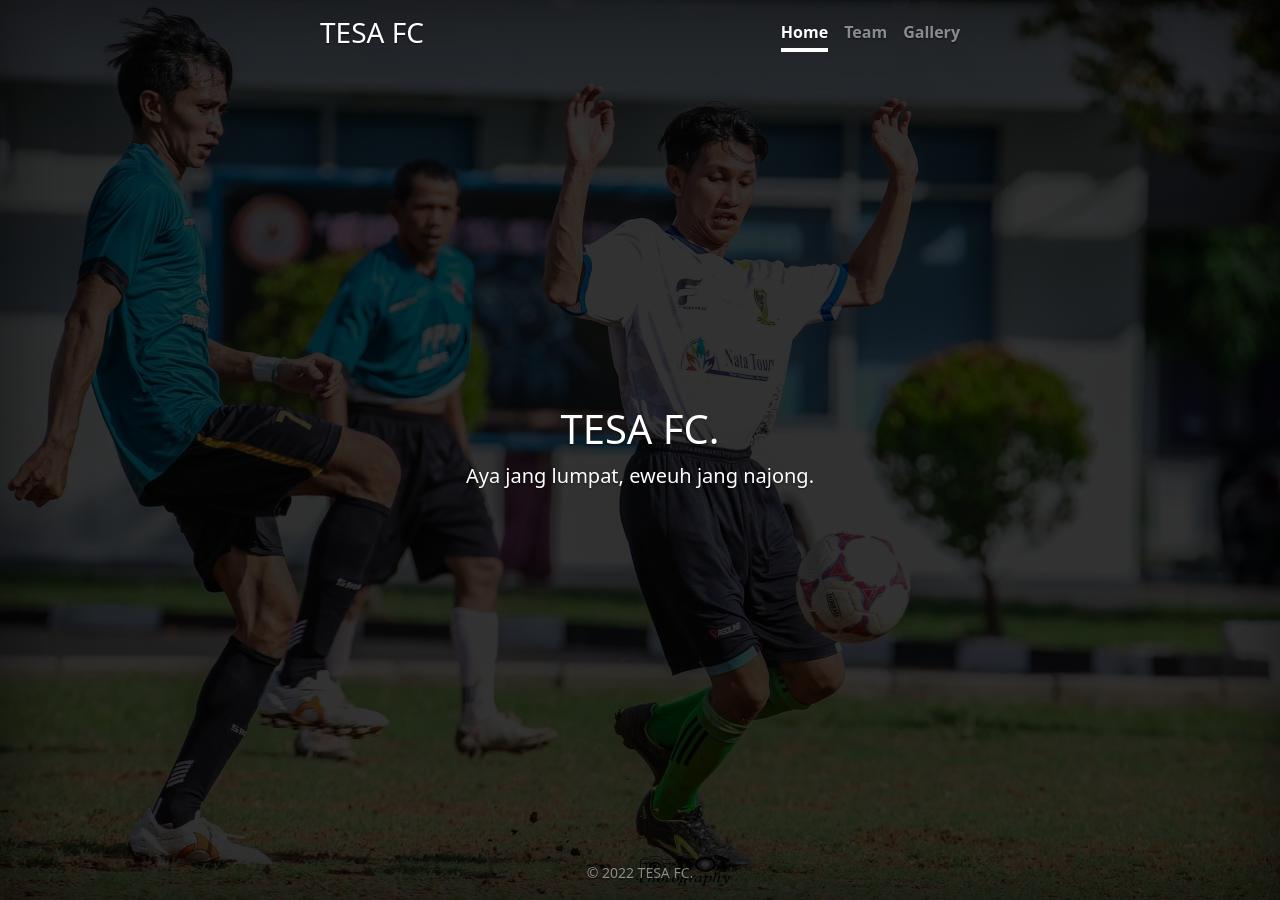
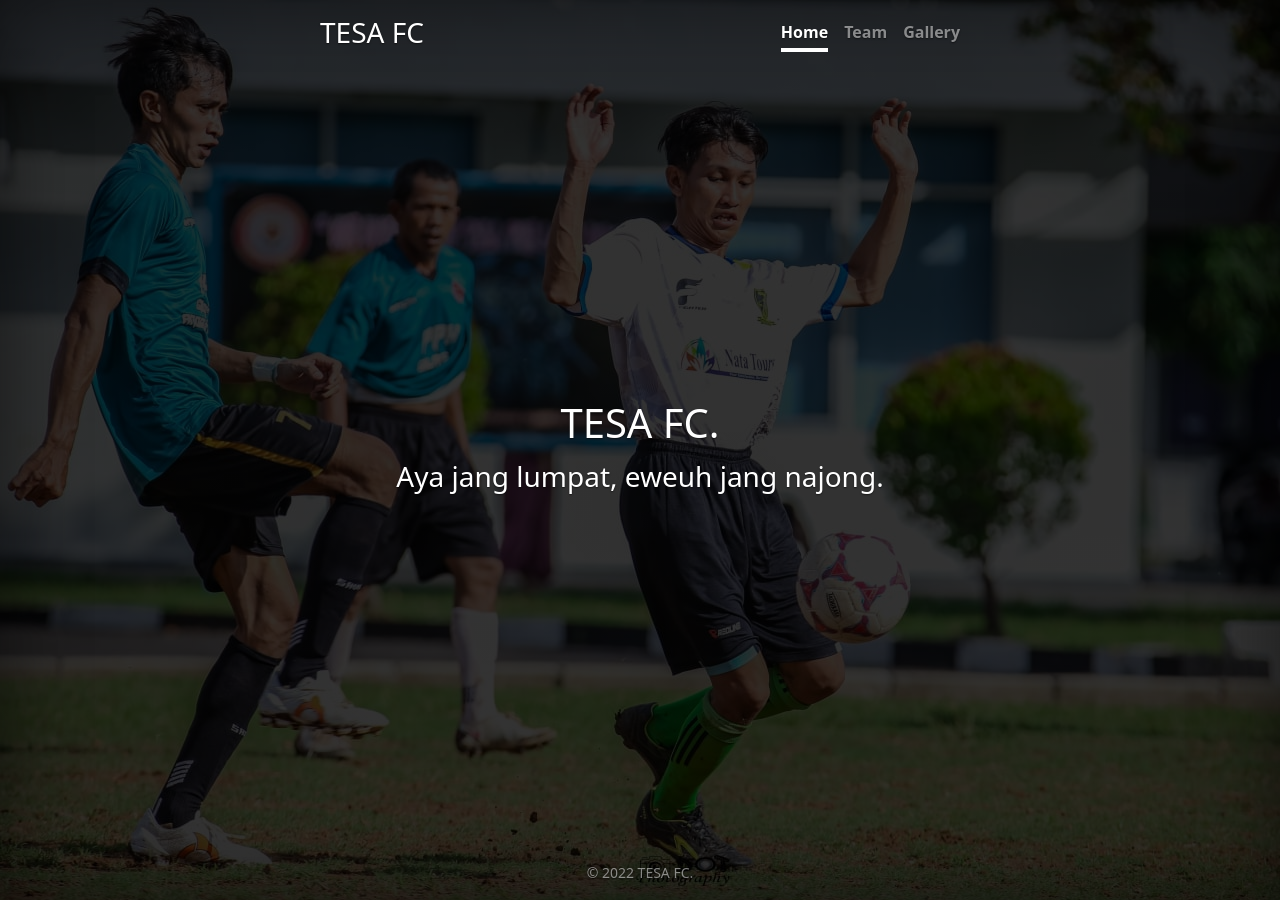
Before and after one commit to tesafc/www, a Jekyll site: the page built from index.html, in a window 1280 px wide. Built offline with Jekyll 4.4.1, drawn with Linux system fonts in a browser that asks for light colours.

Commit message:
Update index.html

```diff
--- a/index.html
+++ b/index.html
@@ -5,7 +5,7 @@ title: Home
 
 <div class="px-3">
   <h1>TESA FC.</h1>
-  <p class="lead">
+  <p class="lead fs-3">
     Aya jang lumpat, eweuh jang najong.
   </p>
 </div>
```
